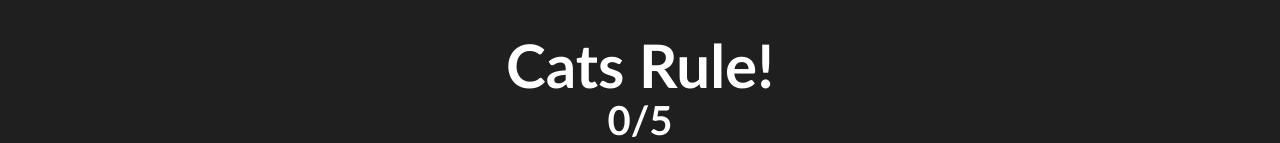
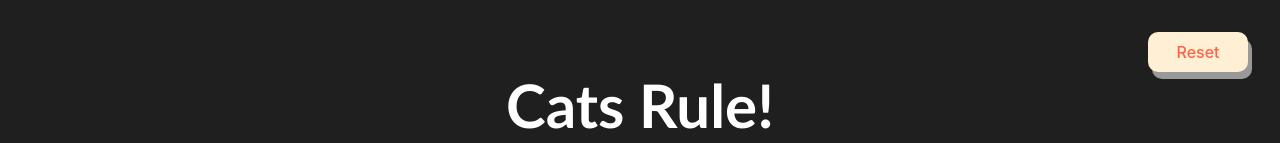
Before and after one commit to GO-SOPT-WEB/SiYeonLee, a React (Vite) app in the folder week3/matchTheCard/: page / in a window 1280 px wide. Shown: the top 143 px of the page. Built offline with nearby package versions, Linux system fonts and the light colour scheme.

Commit message:
refactor: add reset button

```diff
--- a/week3/matchTheCard/src/App.jsx
+++ b/week3/matchTheCard/src/App.jsx
@@ -6,6 +6,7 @@ import Mode from "./Mode";
 import cat from "./assets/cat";
 import CardSection from "./CardSection";
 import Score from "./Score";
+import Reset from "./Reset";
 
 function App() {
   const [mode, setMode] = useState("easy");
@@ -71,6 +72,7 @@ function App() {
 
   return (
     <>
+      <Reset resetGame={resetGame}></Reset>
       <Header
         score={<Score matchedCard={matchedCard} totalCard={totalCard} />}
       />
--- a/week3/matchTheCard/src/Mode.jsx
+++ b/week3/matchTheCard/src/Mode.jsx
@@ -47,7 +47,8 @@ const Button = styled.button`
     color: papayawhip;
     cursor: pointer;
   }
-  &.selectedButton {
+  &.selectedButton,
+  :focus {
     background-color: tomato;
     color: papayawhip;
     box-shadow: 3px 5px #666;
--- /dev/null
+++ b/week3/matchTheCard/src/Reset.jsx
@@ -0,0 +1,42 @@
+import styled from "styled-components";
+
+function Reset({ resetGame }) {
+  return (
+    <Section>
+      <Button onClick={resetGame}>Reset</Button>
+    </Section>
+  );
+}
+
+export default Reset;
+const Button = styled.button`
+  width: 100px;
+  height: 40px;
+  border-radius: 10px;
+  background-color: papayawhip;
+  border: none;
+  color: tomato;
+  box-shadow: 4px 7px #999;
+
+  &:hover {
+    cursor: pointer;
+    background-color: tomato;
+    color: papayawhip;
+  }
+
+  &:active {
+    outline-color: #ff8f33;
+    box-shadow: 3px 5px #666;
+    transform: translateY(4px);
+  }
+  &:focus {
+    outline-color: transparent;
+  }
+`;
+
+const Section = styled.section`
+  position: sticky;
+  top: 30px;
+  display: flex;
+  justify-content: flex-end;
+`;
```
